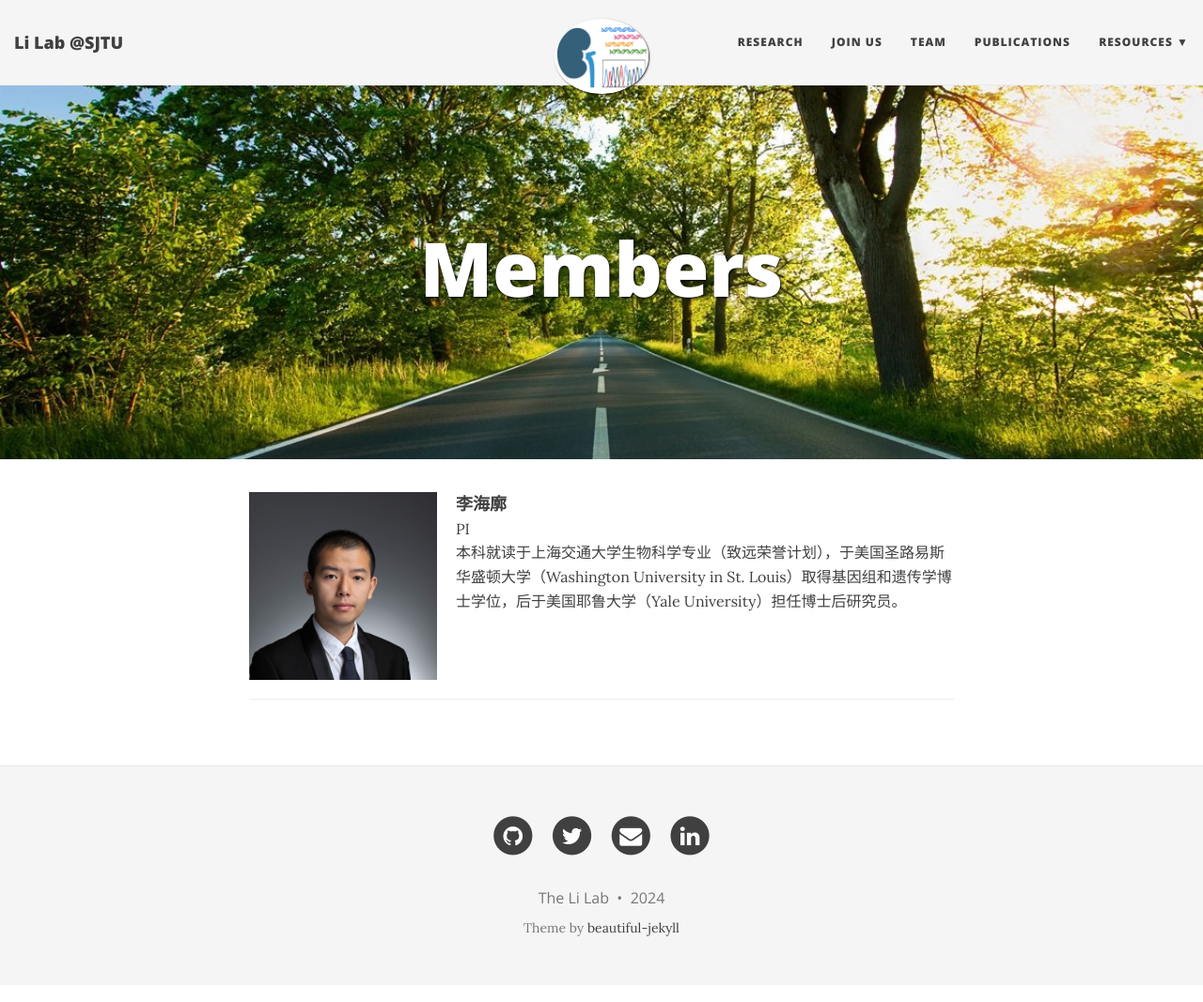
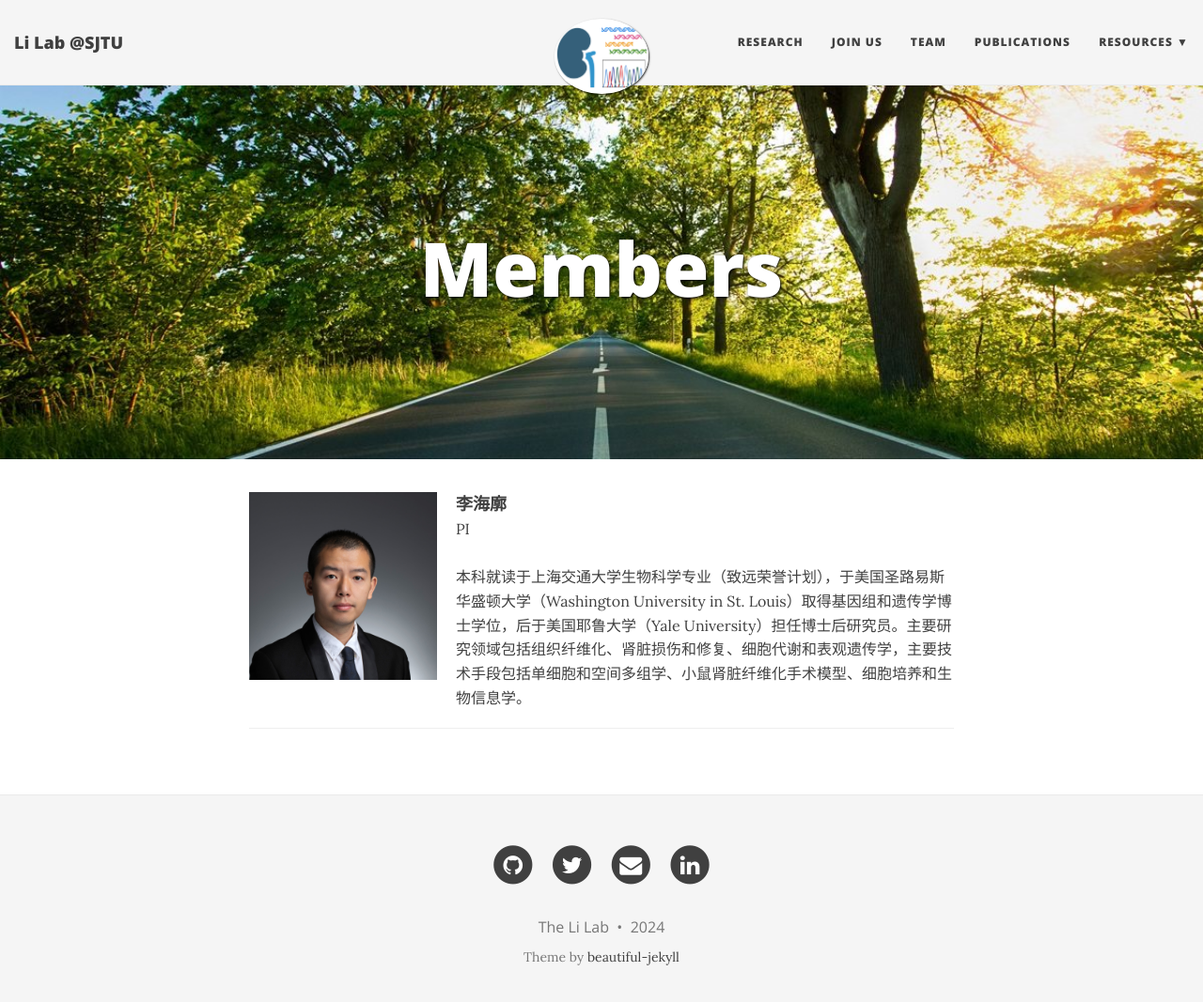
Before and after one commit to TheLiLab/thelilab.github.io, a Jekyll site: the page built from team.md, in a window 1280 px wide and 1080 px high. Shown: the top 1067 px of the window at 94% size. Built offline with Jekyll 4.4.1, drawn with Linux system fonts in a browser that asks for light colours; nearby versions of some CDN libraries.

Commit message:
Update team.md

```diff
--- a/team.md
+++ b/team.md
@@ -15,9 +15,9 @@ bigimg:
   <div style="flex-grow: 1;">
     <strong>李海廓</strong><br>
     <span style="font-size: 16px;">
-      PI<br>
-      本科就读于上海交通大学生物科学专业（致远荣誉计划），于美国圣路易斯华盛顿大学（Washington University in St. Louis）取得基因组和遗传学博士学位，后于美国耶鲁大学（Yale University）担任博士后研究员。
-    </span><br><br>
+      PI<br><br>
+      本科就读于上海交通大学生物科学专业（致远荣誉计划），于美国圣路易斯华盛顿大学（Washington University in St. Louis）取得基因组和遗传学博士学位，后于美国耶鲁大学（Yale University）担任博士后研究员。主要研究领域包括组织纤维化、肾脏损伤和修复、细胞代谢和表观遗传学，主要技术手段包括单细胞和空间多组学、小鼠肾脏纤维化手术模型、细胞培养和生物信息学。
+    </span><br>
   </div>
 </div>
 
```
